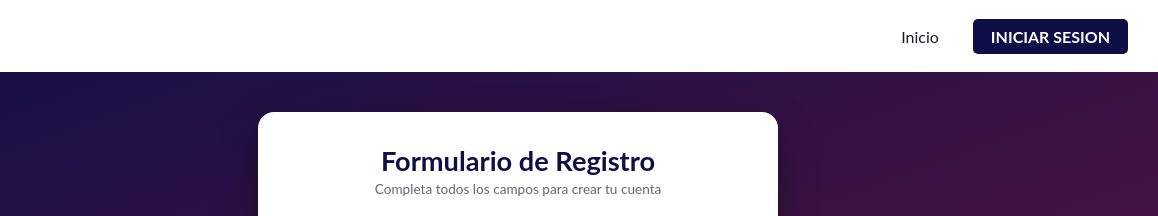
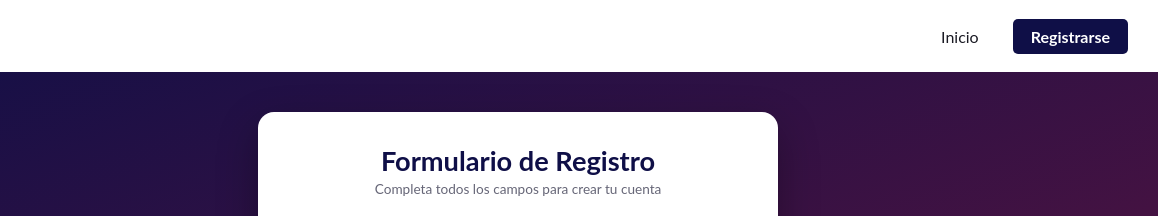
Before and after one commit to GonzaloOllari/Formulario_OllariGonzalo_4A, a plain HTML site: page formulario.html in a window 1280 px wide. Shown: the top 216 px of the page, 122-1280 px from the left. Drawn offline with Linux system fonts and the light colour scheme.

Commit message:
cambios en el formulario

```diff
--- a/formulario.html
+++ b/formulario.html
@@ -13,7 +13,7 @@
         </div>
         <ul class="nav-links">
             <li><a href="index.html">Inicio</a></li>
-            <li><a href="formulario.html" class="login">INICIAR SESION</a></li>
+            <li><a href="formulario.html" class="login">Registrarse</a></li>
         </ul>
     </nav>
 
```
